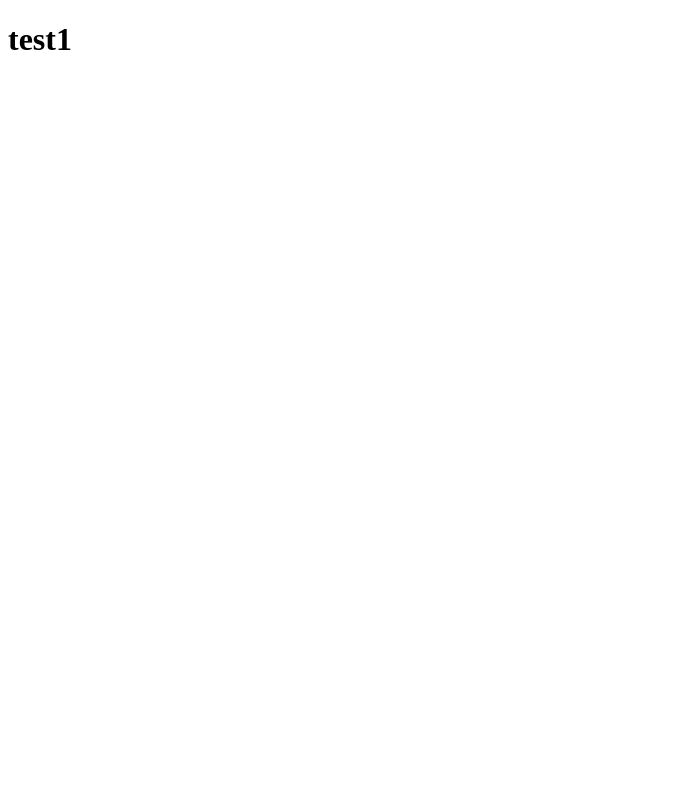
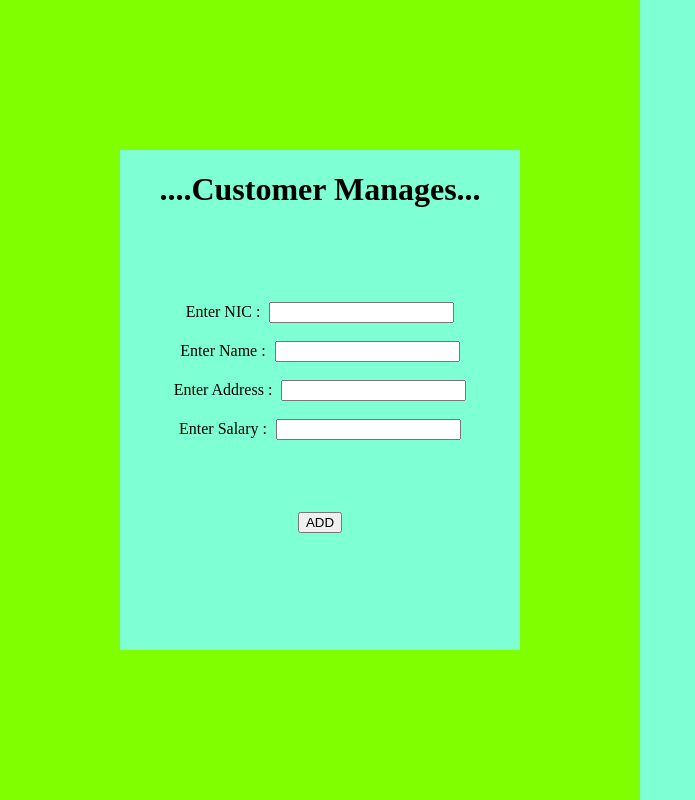
Before and after one commit to HVPasindu/Test3, a plain HTML site: page addChild.html in a window 1280 px wide. Shown: the whole page, without its empty margins (0-695 px from the left). Drawn offline with Linux system fonts and the light colour scheme.

Commit message:
add customer page

```diff
--- a/addChild.html
+++ b/addChild.html
@@ -1,11 +1,47 @@
 <!DOCTYPE html>
 <html lang="en">
+
 <head>
     <meta charset="UTF-8">
     <meta name="viewport" content="width=device-width, initial-scale=1.0">
     <title>Document</title>
+    <link rel="stylesheet" href="./css/style1.css">
 </head>
+
 <body>
-    <h1>test1</h1>
+    <div class="div1">
+        <div class="div2">
+            <div class="div4">
+                <h1>....Customer Manages...</h1>
+                <br><br>
+                <br><br>
+                <form action="">
+                    <label for="">Enter NIC :</label>
+                    <input type="text" id="nic" required>
+                    <br><br>
+                    <label for="">Enter Name :</label>
+                    <input type="text" id="Name" required>
+                    <br><br>
+                    <label for="">Enter Address :</label>
+                    <input type="text" id="Address" required>
+                    <br><br>
+                    <label for="">Enter Salary :</label>
+                    <input type="text" id="Salary" required>
+                </form>
+
+                <br><br>
+                <br><br>
+
+                <button onclick="Add()">ADD</button>
+            </div>
+        </div>
+        <div class="div3">
+
+        </div>
+    </div>
+
+
+    <script src="./javascript/javascript.js"></script>
 </body>
+
 </html>
--- /dev/null
+++ b/css/style1.css
@@ -0,0 +1,39 @@
+.div1 {
+    display: flex;
+    width: 100%;
+    height: 100vh;
+}
+
+.div2 {
+    width: 50%;
+    background-color: chartreuse;
+    display: flex;
+    justify-content: center;
+    align-items: center;
+}
+
+.div3 {
+    width: 50%;
+    background-color: aquamarine;
+}
+
+.div4 {
+    width: 400px;
+    height: 500px;
+    background-color: aquamarine;
+    text-align: center;
+
+}
+
+body {
+    margin: 0px;
+    padding: 0px;
+}
+
+table{
+     margin: 25px;
+}
+
+input{
+    margin-left: 5px;
+}
--- a/javascript/javascript.js
+++ b/javascript/javascript.js
@@ -7,7 +7,7 @@ function Login() {
 
     if (in_name === name && in_password === password) {
         alert("you are login scussusfull");
-        window.location.href ="addChild.html"
+        window.location.href = "addChild.html"
     } else {
         alert("wrong data enter,try again....")
     }
@@ -16,3 +16,27 @@ function Login() {
     document.getElementById('password').value = '';
 
 }
+
+
+
+var customer = [];
+function Add() {
+    var nic = document.getElementById('nic').value;
+    var name = document.getElementById('Name').value;
+    var address = document.getElementById('Address').value;
+    var salary = document.getElementById('Salary').value;
+
+    var salary = parseFloat(salary);
+
+    var cus = {
+        nic :nic,
+        name: name,
+        address: address,
+        salary: salary,
+
+    }
+
+    customer.push(cus);
+    console.log(customer);
+
+}
```
